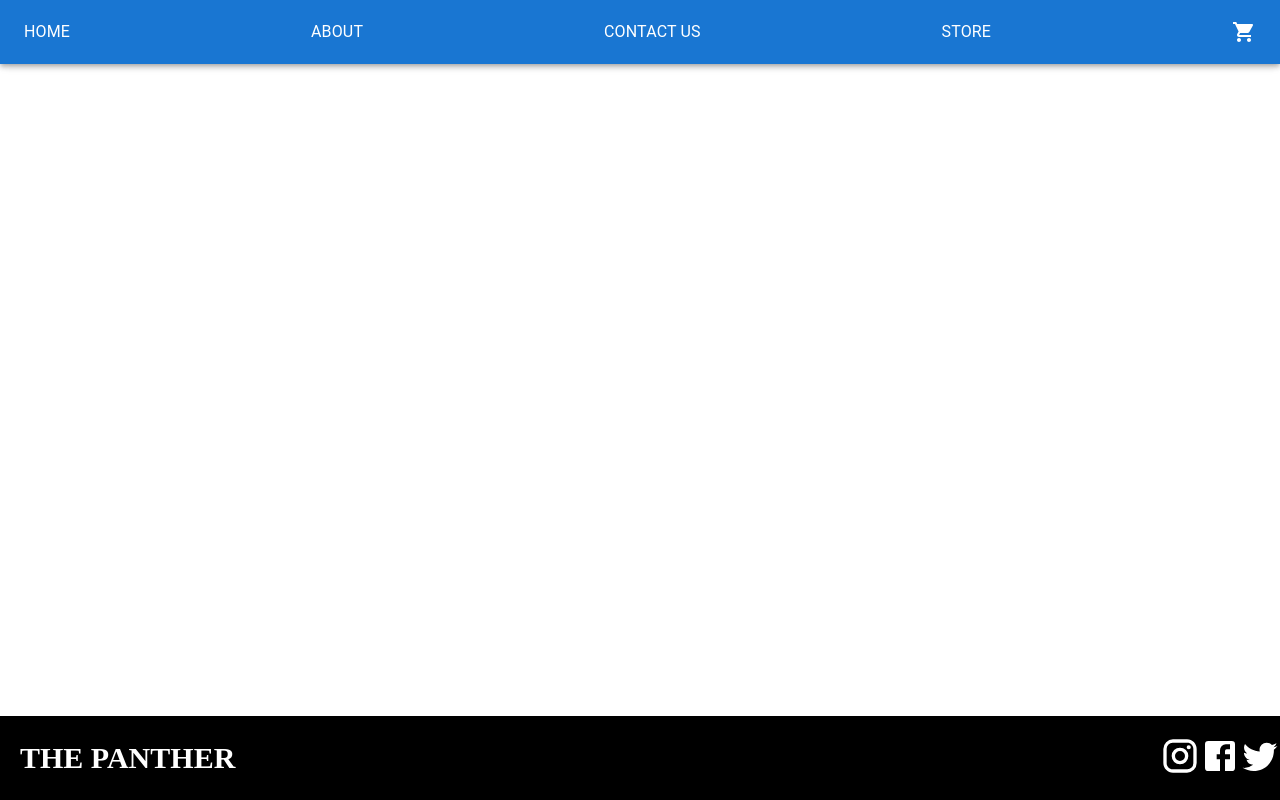
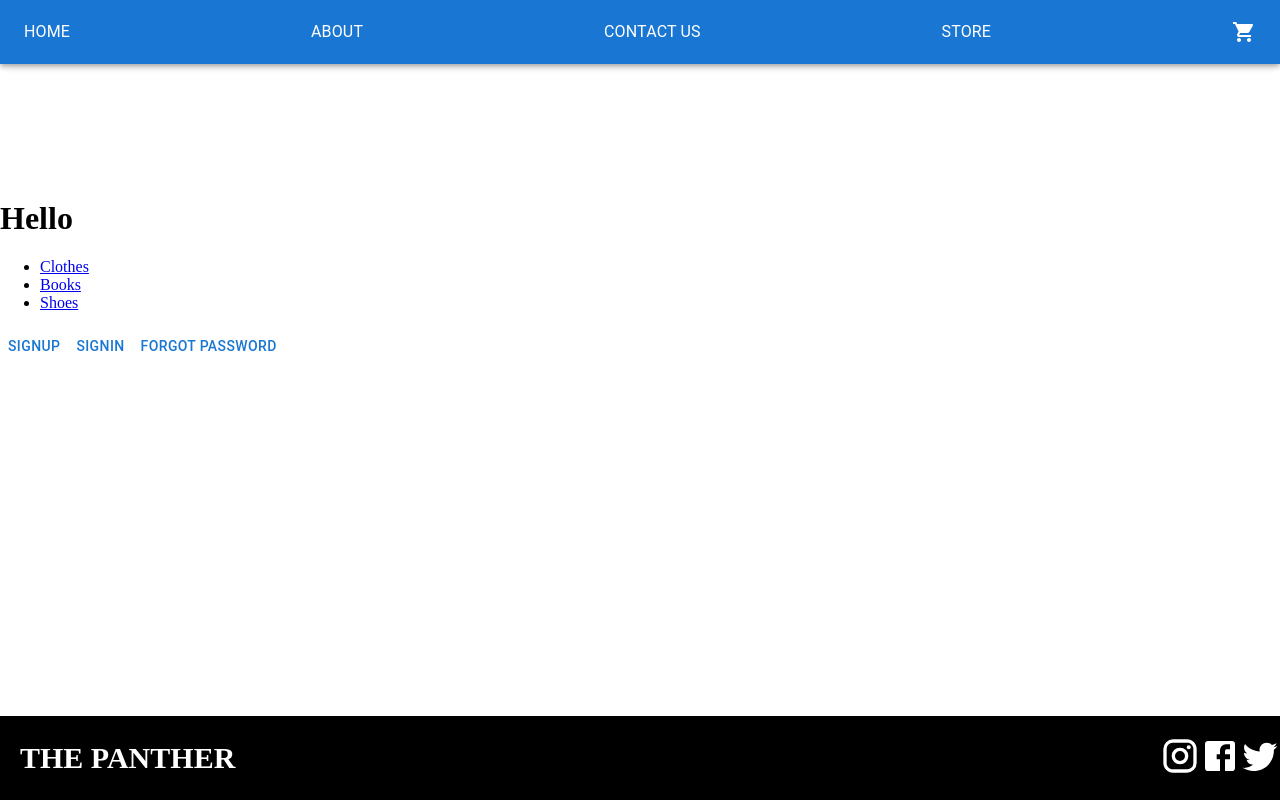
Before and after one commit to Umesh1301/E-commerce-Project-, a React (Vite) app: page /products in a window 1280 px wide. Built offline with nearby package versions, Linux system fonts and the light colour scheme.

Commit message:
Product Pages Added

```diff
--- a/src/App.jsx
+++ b/src/App.jsx
@@ -2,13 +2,18 @@ import { Route, Routes } from "react-router-dom";
 import HeaderFooter from "./components/HeaderFooter";
 import { Button } from "@mui/material";
 import { useDispatch } from "react-redux";
-import { forgotPasswordAction, signInAction, signUpAction } from "./store/actions/asyncAuthAction";
+import {
+  forgotPasswordAction,
+  signInAction,
+  signUpAction,
+} from "./store/actions/asyncAuthAction";
 import CartItems from "./components/CartItems";
 import About from "./components/About";
 import Home from "./components/Home";
 import Store from "./components/Store";
 import ContactUs from "./components/ContactUs";
-
+import ProductDetails from "./components/ProductDetails";
+import Products from "./components/Products";
 
 function App() {
   const dispatch = useDispatch();
@@ -35,20 +40,20 @@ function App() {
   };
 
   return (
-    <div> <HeaderFooter></HeaderFooter>
-    <Routes>
+    <div>
+      {" "}
+      <HeaderFooter></HeaderFooter>
+      <Routes>
+        <Route path="/store" element={<Store />} />
+        <Route path="/products" element={<Products />} />
 
+        <Route path="products/:productid" element={<ProductDetails />} />
+        <Route path="/contactUs" element={<ContactUs />} />
+        <Route path="/home" element={<Home />} />
 
-    <Route path="/store" element={<Store/>}/>
-    <Route path="/contactUs" element={<ContactUs/>}/>
-    <Route path="/home" element={<Home/>}/>
-
-      <Route path="cartItems" element={<CartItems/>}>
-
-      </Route>
-      <Route path="/About" element={<About/>}></Route>
-    </Routes>
-
+        <Route path="cartItems" element={<CartItems />}></Route>
+        <Route path="/About" element={<About />}></Route>
+      </Routes>
       <Button onClick={handleSignUp}>Signup</Button>
       <Button onClick={handleSignIn}>Signin</Button>
       <Button onClick={handleForgotPassword}>Forgot Password</Button>
--- a/src/components/Home.jsx
+++ b/src/components/Home.jsx
@@ -11,6 +11,7 @@ const Home = () => {
 
   const [title, setTitle] = useState("");
   const [openingText, setOpeningText] = useState("");
+  const [date,setDate]=useState("")
   console.log(error);
 
   const fetchMoviesHandler = useCallback(async () => {
@@ -80,6 +81,7 @@ const Home = () => {
     const movieData = {
       title: title,
       openingText: openingText,
+      date:date
     };
     const response = await fetch(
       "https://ecommerce-db185-default-rtdb.firebaseio.com/movies.json",
@@ -160,6 +162,7 @@ const Home = () => {
     console.log(title, openingText);
     setTitle("");
     setOpeningText("");
+    setDate("")
   };
   // const TitleHandler = (e) => {
   //   setTitle(e.target.value);
@@ -238,7 +241,7 @@ const Home = () => {
             <br />
             <label>Release Date</label>
             <br />
-            <input type="date"></input>
+            <input type="datetime-local" value={date} onChange={(e)=>setDate(e.target.value)}></input>
             <br />
             <button
               variant="contained"
--- /dev/null
+++ b/src/components/ProductDetails.jsx
@@ -0,0 +1,29 @@
+import React from "react";
+import { Link, useSearchParams } from "react-router-dom";
+import {useParams} from 'react-router-dom';
+
+const ProductDetails = () => {
+const params=useParams();
+console.log(params.productid)
+
+const productList=[];
+
+const productAddHandler=()=>{
+    if(productList.length === 0){
+        productList.push;
+    }
+}
+
+  return (
+    <div style={{marginTop:'200px'}}>
+
+        <h1>Product Details</h1>
+
+        <p>{params.productid}</p>
+
+
+    </div>
+  );
+};
+
+export default ProductDetails;
--- /dev/null
+++ b/src/components/Products.jsx
@@ -0,0 +1,34 @@
+import React from "react";
+
+import { Link, useSearchParams } from "react-router-dom";
+import { useParams } from "react-router-dom";
+
+const Products = () => {
+  const params = useParams();
+  console.log(params.productid);
+
+  const image=<img src="https://thumbs.dreamstime.com/b/stack-books-isolated-white-background-34637153.jpg" alt="loading"/>
+console.log(image);
+  return (
+    <div style={{ marginTop: "200px" }}>
+      <h1>Hello</h1>
+
+      <ul>
+        <li>
+          <Link to="/products/Image" > Clothes</Link>
+        </li>
+        <li>
+          {" "}
+          <Link to="/products/p2">Books</Link>
+        </li>
+        <li>
+          {" "}
+          <Link to="/products/p3">Shoes</Link>
+        </li>
+        <p>{params.productid}</p>
+      </ul>
+    </div>
+  );
+};
+
+export default Products;
--- a/src/components/Store.jsx
+++ b/src/components/Store.jsx
@@ -47,6 +47,7 @@ const Store = () => {
                   src={articles.image}
                   alt="loading"
                   style={{ maxWidth: "100%", maxHeight: "100%" }}
+                  onClick={()=>navigate("/products")}
                 />
                 <div>
                   {" "}
```
